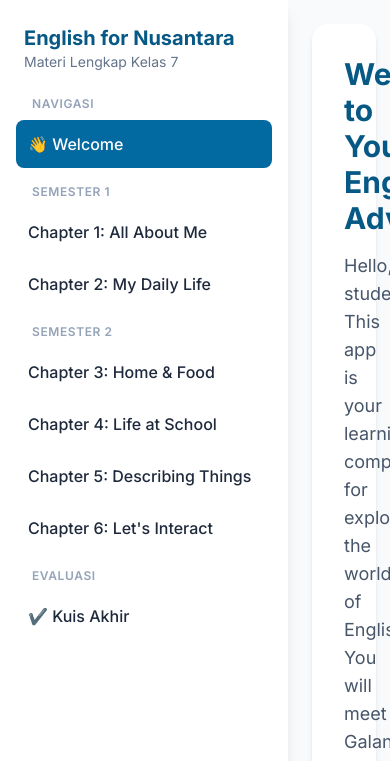
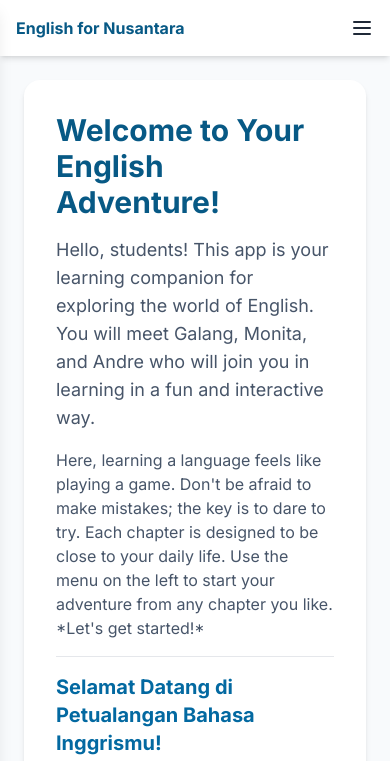
Before and after one commit to mkangga/inggris7-1, a plain HTML site: page index.html in a window 390 px wide. Shown: the top 761 px of the page. Drawn offline with nearby package versions, Linux system fonts and the light colour scheme.

Commit message:
Update index.html

```diff
--- a/index.html
+++ b/index.html
@@ -42,8 +42,17 @@
 </head>
 <body class="bg-slate-50 text-slate-800">
 
-    <div class="flex h-screen">
-        <aside id="sidebar" class="w-72 bg-white shadow-lg flex-shrink-0 overflow-y-auto">
+    <div class="relative min-h-screen md:flex">
+        <!-- Mobile menu bar -->
+        <div class="bg-white text-gray-800 flex justify-between md:hidden sticky top-0 z-30 shadow-md">
+            <a href="#" class="block p-4 text-sky-800 font-bold">English for Nusantara</a>
+            <button id="menu-toggle-btn" class="p-4 focus:outline-none focus:bg-gray-200">
+                <svg class="h-6 w-6" viewBox="0 0 24 24" fill="none" xmlns="http://www.w3.org/2000/svg"><path d="M4 6H20M4 12H20M4 18H20" stroke="currentColor" stroke-width="2" stroke-linecap="round" stroke-linejoin="round"></path></svg>
+            </button>
+        </div>
+
+        <!-- sidebar -->
+        <aside id="sidebar" class="bg-white w-72 flex-shrink-0 overflow-y-auto absolute inset-y-0 left-0 transform -translate-x-full md:relative md:translate-x-0 transition duration-300 ease-in-out z-40 shadow-lg md:shadow-none">
             <div class="p-6">
                 <h1 class="text-xl font-bold text-sky-800">English for Nusantara</h1>
                 <p class="text-sm text-slate-500">Materi Lengkap Kelas 7</p>
@@ -391,12 +400,14 @@
 
 <script>
 document.addEventListener('DOMContentLoaded', () => {
+    const sidebar = document.getElementById('sidebar');
+    const menuToggleBtn = document.getElementById('menu-toggle-btn');
     const navLinks = document.querySelectorAll('.sidebar-link');
     const contentSections = document.querySelectorAll('.content-section');
     const nounChartCanvas = document.getElementById('nounChart');
     let nounChartInstance;
 
-    function showSection(targetId) {
+    function showSection(targetId, fromLinkClick = false) {
         contentSections.forEach(section => section.classList.remove('active'));
         const targetSection = document.getElementById(targetId);
         if (targetSection) {
@@ -416,13 +427,25 @@ document.addEventListener('DOMContentLoaded', () => {
                 nounChartInstance = null;
             }
         }
+
+        // Close sidebar on mobile after a link is clicked
+        if (fromLinkClick && window.innerWidth < 768) {
+            if (!sidebar.classList.contains('-translate-x-full')) {
+                sidebar.classList.add('-translate-x-full');
+            }
+        }
     }
 
     navLinks.forEach(link => {
         link.addEventListener('click', (e) => {
             e.preventDefault();
-            showSection(e.currentTarget.dataset.target);
+            showSection(e.currentTarget.dataset.target, true);
         });
+    });
+
+    // Sidebar Toggle
+    menuToggleBtn.addEventListener('click', () => {
+        sidebar.classList.toggle('-translate-x-full');
     });
 
     showSection('welcome');
```
